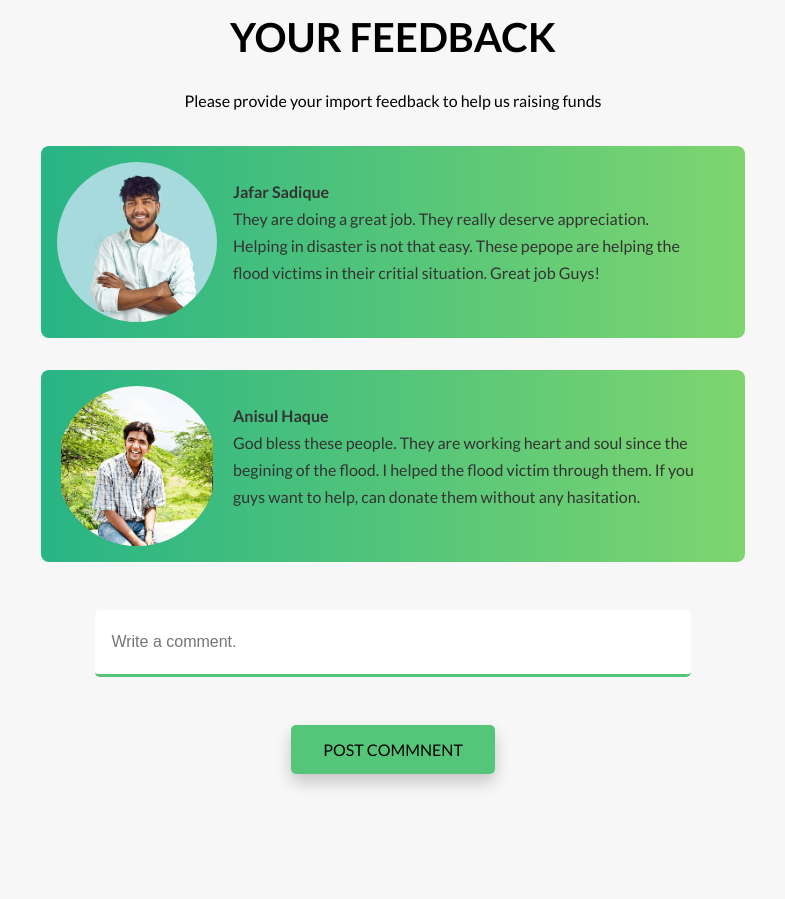
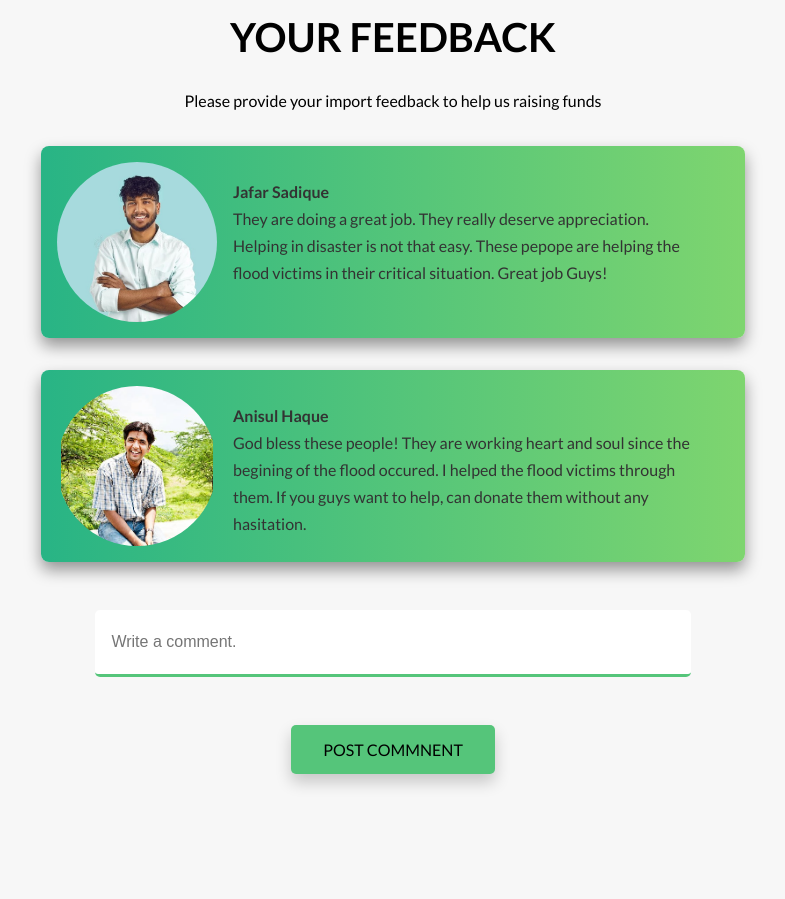
Before and after one commit to nazmulrony/donate-today-assignment, a plain HTML site: page index.html in a window 1280 px wide. Shown: the part 2603-3502 px from the top of the page, without its empty margins (247-1032 px from the left). Drawn offline with Linux system fonts and the light colour scheme.

Commit message:
final commit

```diff
--- a/index.html
+++ b/index.html
@@ -111,7 +111,7 @@
                 <p>
                     They are doing a great job. They really deserve
                     appreciation. Helping in disaster is not that easy. These
-                    pepope are helping the flood victims in their critial
+                    pepope are helping the flood victims in their critical
                     situation. Great job Guys!
                 </p>
             </div>
@@ -127,10 +127,10 @@
             <div class="feedback-content">
                 <h4>Anisul Haque</h4>
                 <p>
-                    God bless these people. They are working heart and soul
-                    since the begining of the flood. I helped the flood victim
-                    through them. If you guys want to help, can donate them
-                    without any hasitation.
+                    God bless these people! They are working heart and soul
+                    since the begining of the flood occured. I helped the flood
+                    victims through them. If you guys want to help, can donate
+                    them without any hasitation.
                 </p>
             </div>
         </div>
--- a/style.css
+++ b/style.css
@@ -173,6 +173,7 @@ h3 {
     margin: 2rem 0;
     border-end-end-radius: 5px;
     border-radius: 8px;
+    box-shadow: 0 0.5rem 1rem rgba(0, 0, 0, 0.4);
 }
 .feedback-photo-box {
     height: 10rem;
```
